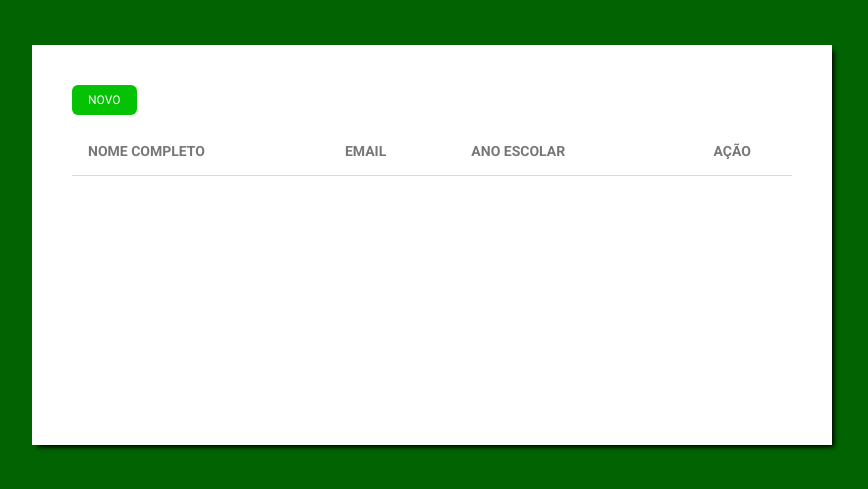
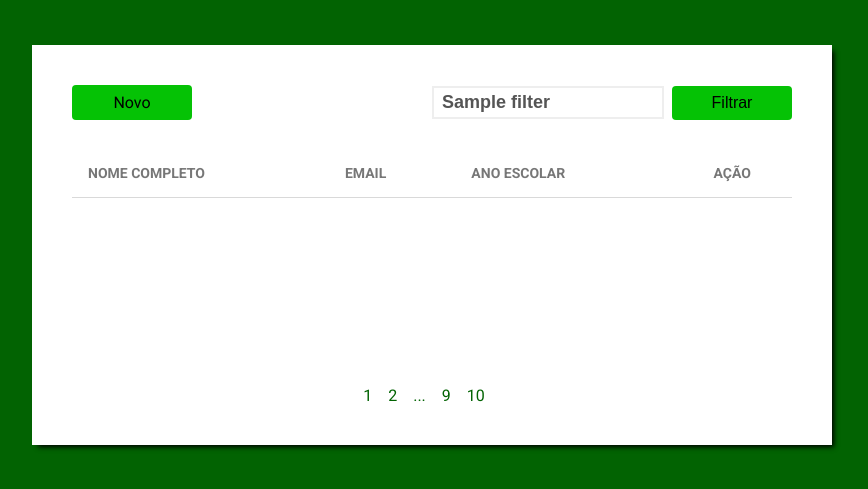
Before and after one commit to pvvm/Desafio-5, a Node server app: template src/app/views/students/index.njk in a window 1280 px wide. Shown: the part 89-578 px from the top of the page, without its empty margins (208-1076 px from the left). Run offline with Node 20, Linux system fonts and the light colour scheme; the template is opened without the code that fills it: most values are stand-ins (such as "Sample title", 1, 10 or a date in 2020); lists and menus that the app fills with data are empty.

Commit message:
Desafio 5-4

```diff
--- a/public/script.js
+++ b/public/script.js
@@ -6,3 +6,59 @@ for(item of menuItems) {
     if(currentPage.includes(item.getAttribute("href")))
         item.classList.add("active")
 }
+
+// Paginação
+
+function paginate(selectedPage, totalPages) {
+    let pages = [], oldPage
+
+    for(let currentPage = 1; currentPage <= totalPages; currentPage++) {
+        const firstAndLastPage = currentPage == 1 || currentPage == 2 || currentPage == totalPages || currentPage == totalPages - 1
+        const pagesAfterSelectedPage = currentPage <= selectedPage + 1
+        const pagesBeforeSelectedPage = currentPage >= selectedPage - 1
+
+        if(firstAndLastPage || pagesAfterSelectedPage && pagesBeforeSelectedPage) {
+            if(oldPage && currentPage - oldPage > 2) {
+                pages.push("...")
+            }
+
+            if(oldPage && currentPage - oldPage == 2) {
+                pages.push(oldPage + 1)
+            }
+
+            pages.push(currentPage)
+
+            oldPage = currentPage
+        }
+    }
+    return pages
+}
+
+function createPagination(pagination) {
+    const page = +pagination.dataset.page
+    const total = +pagination.dataset.total
+    const filter = pagination.dataset.filter
+    const pages = paginate(page, total)
+
+    let elements = ""
+
+    for(let page of pages) {
+        if(String(page).includes("...")) {
+            elements += `<span>${page}</span>`
+        } else {
+            if(filter) {
+                elements += `<a href="?page=${page}&filter=${filter}">${page}</a>`
+            } else {
+                elements += `<a href="?page=${page}">${page}</a>`
+            }
+        }
+    }
+
+    pagination.innerHTML = elements
+}
+
+const pagination = document.querySelector(".pagination")
+
+if(pagination) {
+    createPagination(pagination)
+}
--- a/public/style2.css
+++ b/public/style2.css
@@ -305,3 +305,33 @@ tbody tr td:last-child {
 .table-container .header form button {
     margin: 0;
 }
+
+/*=== PAGINATION ===*/
+
+.table-container {
+    display: grid;
+    grid-template: 64px 1fr 16px / 1fr;
+}
+
+.table-container .header {
+    margin: 0;
+    align-self: start;
+}
+
+.table-container .pagination {
+    margin: 0;
+    align-self: end;
+    justify-self: center;
+}
+
+.pagination a,
+.pagination span {
+    color: var(--verde-sigma);
+    text-decoration: none;
+    margin-right: 16px;
+}
+
+.pagination a:hover {
+    filter: brightness(0.3);
+    border-bottom: 1px solid var(--verde-sigma);
+}
--- a/src/app/views/students/index.njk
+++ b/src/app/views/students/index.njk
@@ -2,7 +2,19 @@
 
 {% block content %}
 <div class="card table-container">
-    <a href="/students/create">Novo</a>
+
+    <div class="header">
+        <a class="button" href="/students/create">Novo</a>
+        <form action="/students" method="GET">
+            <input type="text"
+                name="filter"
+                placeholder="Nome ou E-mail"
+                value="{{ filter }}"
+            >
+            <button type="submit">Filtrar</button>
+        </form>
+    </div>
+
     <table width="100%">
         <thead>
             <tr>
@@ -27,5 +39,11 @@
             {% endfor %}
         </tbody>
     </table>
+
+    <div class="pagination"
+        data-page={{pagination.page}}
+        data-total={{pagination.total}}
+        data-filter={{filter}}
+    ></div>
 </div>
 {% endblock content %}
--- a/src/app/views/teachers/index.njk
+++ b/src/app/views/teachers/index.njk
@@ -39,5 +39,11 @@
             {% endfor %}
         </tbody>
     </table>
+
+    <div class="pagination"
+        data-page={{pagination.page}}
+        data-total={{pagination.total}}
+        data-filter={{filter}}
+    ></div>
 </div>
 {% endblock content %}
```
Also changed, not shown: src/app/controllers/students.js (+21 -3 lines), src/app/controllers/teachers.js (+20 -9 lines), src/app/models/Student.js (+34 -0 lines), src/app/models/Teacher.js (+35 -0 lines).
